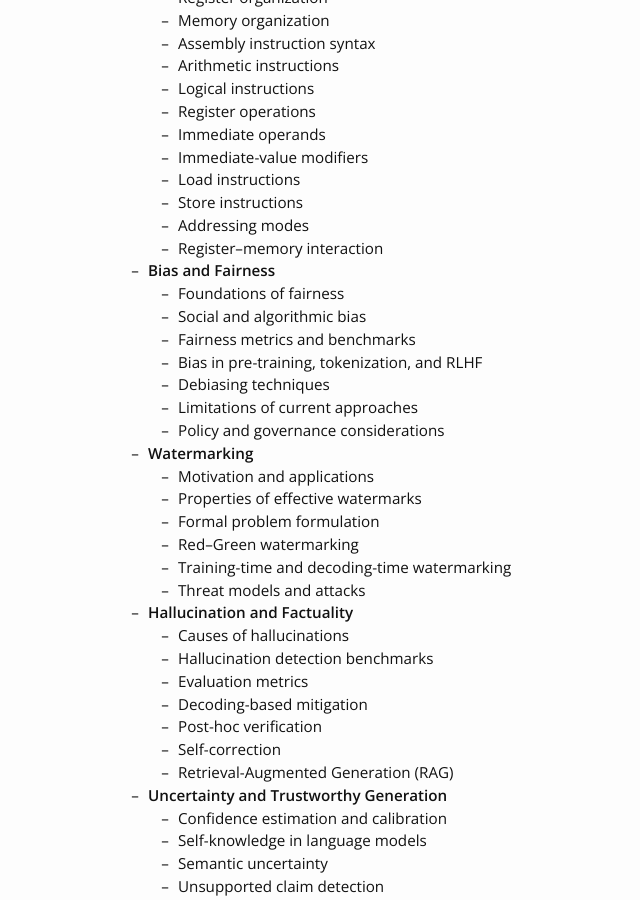
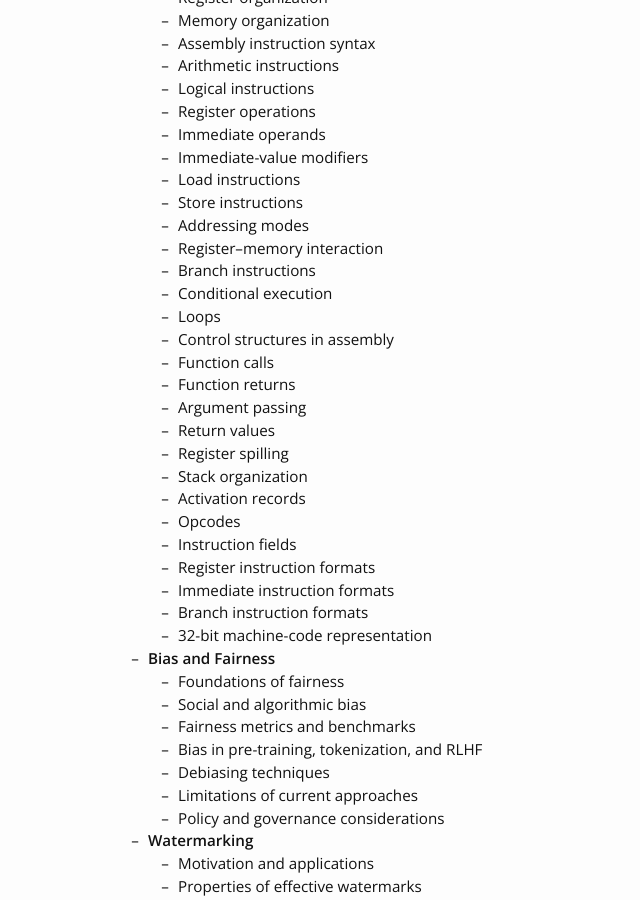
Before and after one commit to lcs2-iitd/ELL7282-2601, a Jekyll site: the page built from lectures.md, in a window 1280 px wide and 900 px high, scrolled down 825 px. Shown: the whole window, without its empty margins (77-717 px from the left). Built offline with Jekyll 4.4.1, drawn with Linux system fonts in a browser that asks for light colours; nearby versions of some CDN libraries.

Commit message:
Update lectures.md

```diff
--- a/lectures.md
+++ b/lectures.md
@@ -45,6 +45,23 @@ permalink: /lectures/
   - Store instructions
   - Addressing modes
   - Register–memory interaction
+  - Branch instructions
+  - Conditional execution
+  - Loops
+  - Control structures in assembly
+  - Function calls
+  - Function returns
+  - Argument passing
+  - Return values
+  - Register spilling
+  - Stack organization
+  - Activation records
+  - Opcodes
+  - Instruction fields
+  - Register instruction formats
+  - Immediate instruction formats
+  - Branch instruction formats
+  - 32-bit machine-code representation
 
 - **Bias and Fairness**
   - Foundations of fairness
```
